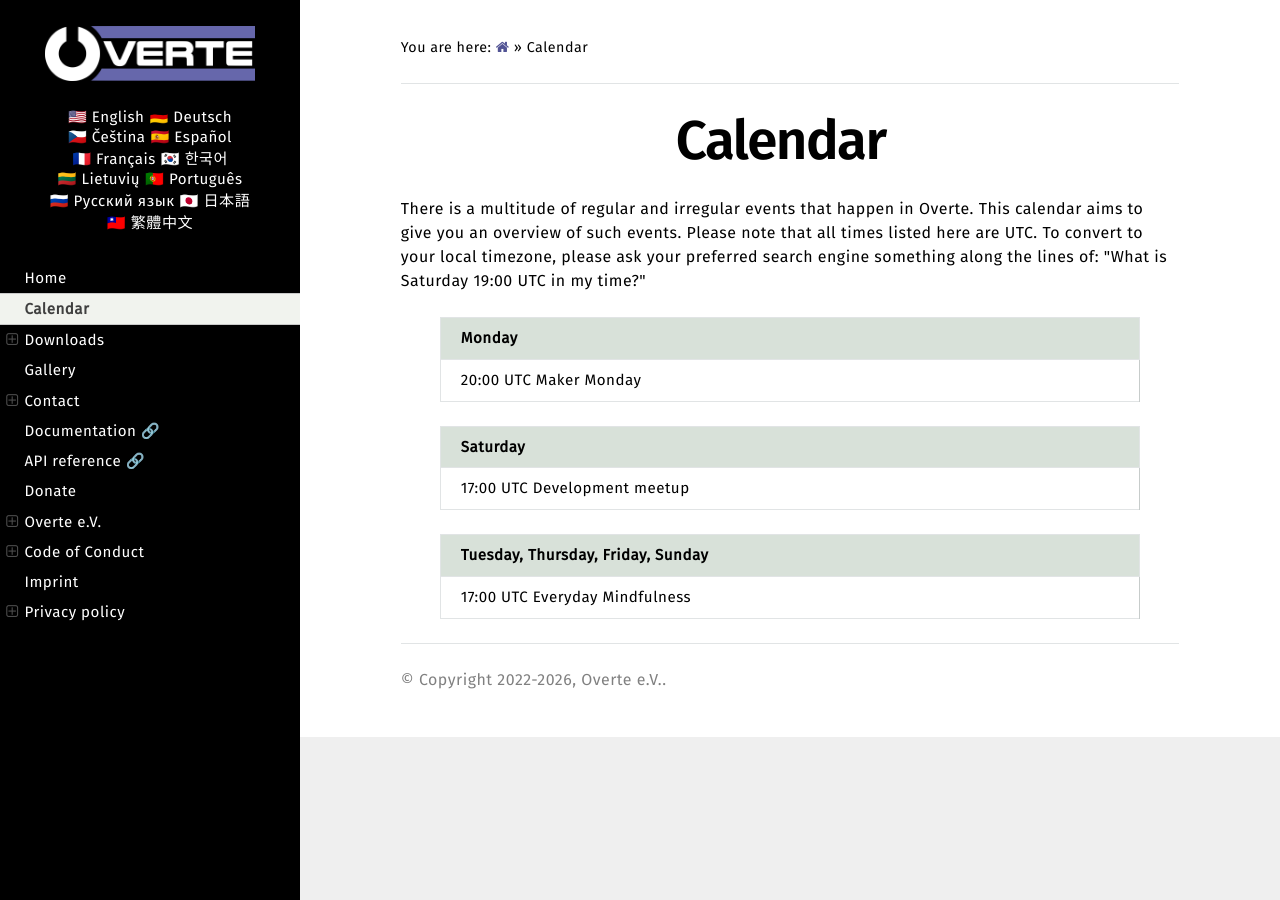
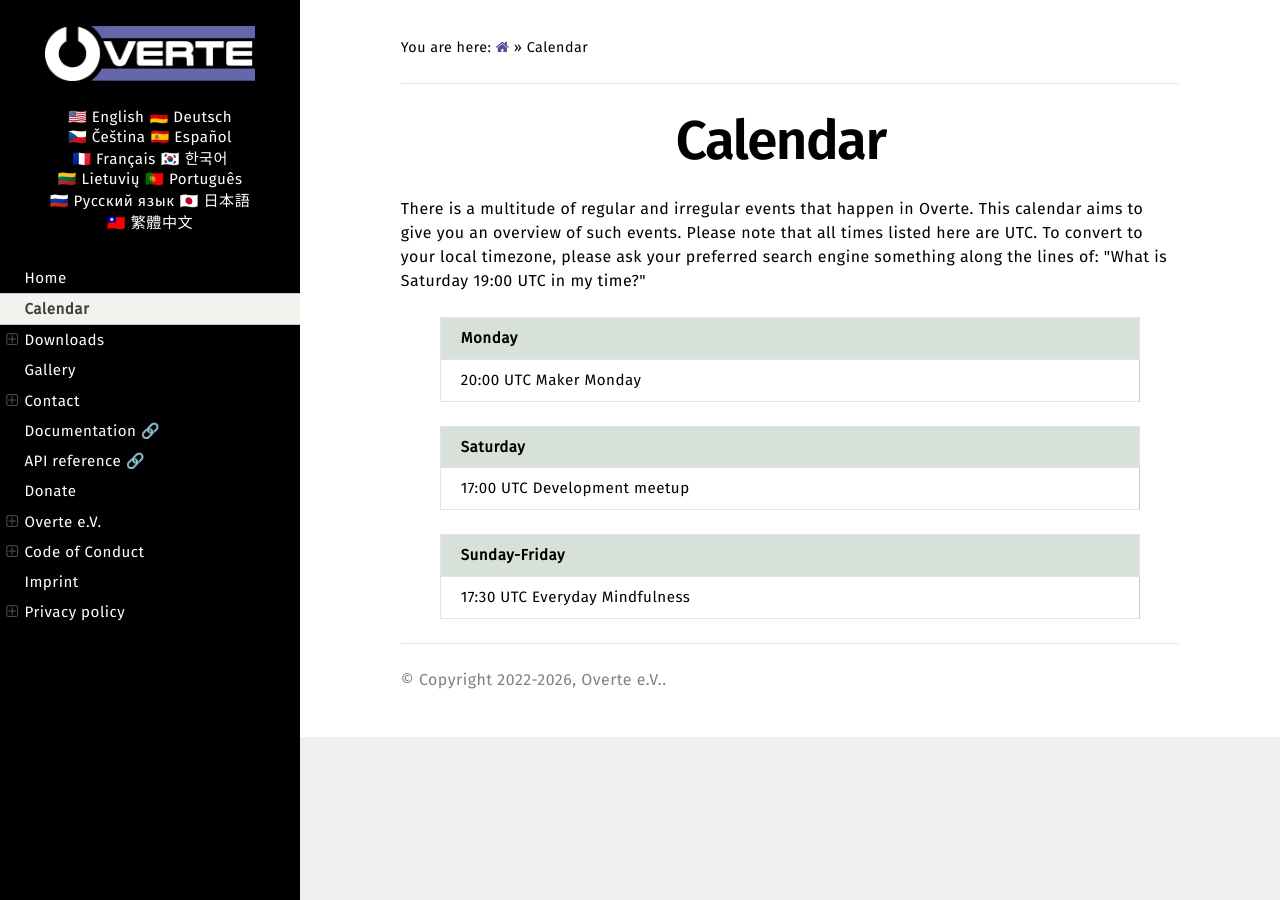
Before and after one commit to overte-org/overte-website-sphinx, a Sphinx documentation site: the page built from source/calendar.rst, in a window 1280 px wide. Built offline with Sphinx 7.4.7 and the Read the Docs theme 3.1.0, drawn with Linux system fonts in a browser that asks for light colours.

Commit message:
Update calendar

```diff
--- a/source/calendar.rst
+++ b/source/calendar.rst
@@ -20,7 +20,7 @@ To convert to your local timezone, please ask your preferred search engine somet
 +-------------------------------+
 
 +-----------------------------------+
-| Tuesday, Thursday, Friday, Sunday |
+| Sunday-Friday                     |
 +===================================+
-| 17:00 UTC  Everyday Mindfulness   |
+| 17:30 UTC  Everyday Mindfulness   |
 +-----------------------------------+
```
